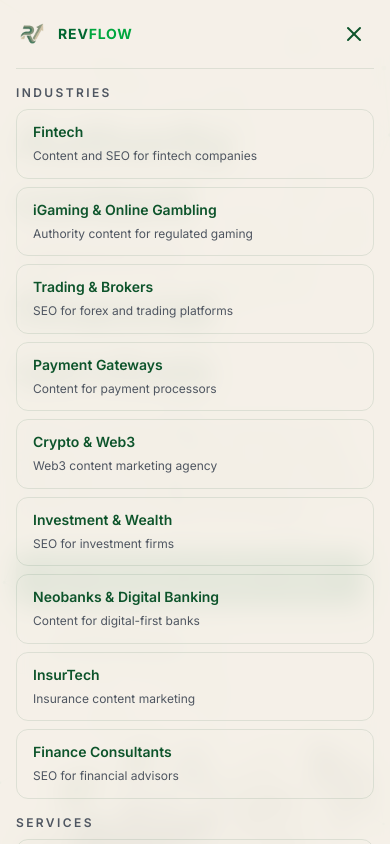
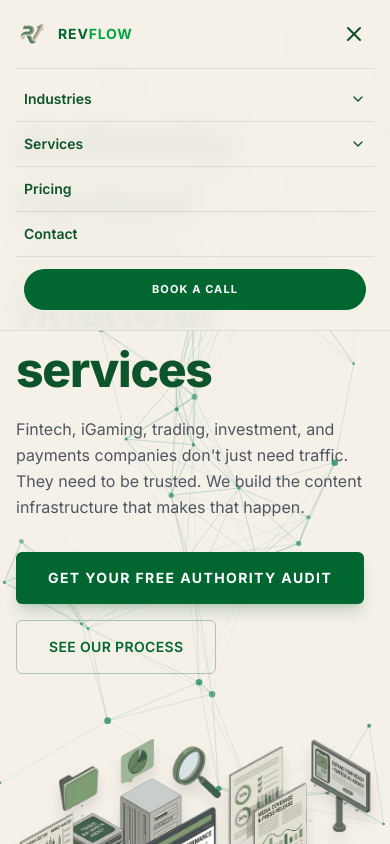
Before and after one commit to theo272004/revflow-landing, a Next.js app: page / in a window 390 px wide. Both pictures are taken after a click on the button 354 px from the left and 34 px from the top of the page. Shown: the top 844 px of the page. Built offline with nearby package versions, Linux system fonts and the light colour scheme.

Commit message:
Fix mobile navbar: accordion for Industries/Services, scrollable menu

```diff
--- a/components/header.tsx
+++ b/components/header.tsx
@@ -62,6 +62,11 @@ function DesktopDropdown({
 
 export function Header() {
   const [isMenuOpen, setIsMenuOpen] = useState(false)
+  const [openSection, setOpenSection] = useState<string | null>(null)
+
+  const toggleSection = (section: string) => {
+    setOpenSection(openSection === section ? null : section)
+  }
 
   return (
     <header className="fixed top-0 left-0 right-0 z-50 bg-[#f5f0e8]/93 backdrop-blur-md border-b border-green-900/10">
@@ -106,61 +111,77 @@ export function Header() {
 
         {/* Mobile Menu */}
         {isMenuOpen && (
-          <div className="md:hidden py-4 border-t border-green-900/10">
-            <nav className="flex flex-col gap-4">
-              <div className="space-y-2">
-                <p className="text-xs font-semibold uppercase tracking-[0.2em] text-muted-foreground">Industries</p>
-                <div className="grid gap-2">
+          <div className="md:hidden border-t border-green-900/10 max-h-[80vh] overflow-y-auto">
+            <nav className="flex flex-col py-2">
+              {/* Industries accordion */}
+              <button
+                className="flex items-center justify-between px-2 py-3 text-sm font-semibold text-green-900 w-full text-left"
+                onClick={() => toggleSection("industries")}
+              >
+                Industries
+                <ChevronDown className={`h-4 w-4 transition-transform ${openSection === "industries" ? "rotate-180" : ""}`} />
+              </button>
+              {openSection === "industries" && (
+                <div className="flex flex-col gap-0.5 pb-2">
                   {industries.map((item) => (
                     <Link
                       key={item.name}
                       href={item.href}
-                      className="rounded-xl border border-green-900/10 px-4 py-3 transition-colors hover:bg-[#f5f0e8]/60 no-underline"
+                      className="px-4 py-2 text-sm text-green-800 hover:bg-[#f5f0e8] rounded-lg no-underline"
                       onClick={() => setIsMenuOpen(false)}
                     >
-                      <span className="block text-sm font-semibold text-green-900">{item.name}</span>
-                      <span className="mt-1 block text-xs leading-relaxed text-muted-foreground">{item.description}</span>
+                      {item.name}
                     </Link>
                   ))}
                 </div>
-              </div>
-              <div className="space-y-2">
-                <p className="text-xs font-semibold uppercase tracking-[0.2em] text-muted-foreground">Services</p>
-                <div className="grid gap-2">
+              )}
+
+              {/* Services accordion */}
+              <button
+                className="flex items-center justify-between px-2 py-3 text-sm font-semibold text-green-900 w-full text-left border-t border-green-900/10"
+                onClick={() => toggleSection("services")}
+              >
+                Services
+                <ChevronDown className={`h-4 w-4 transition-transform ${openSection === "services" ? "rotate-180" : ""}`} />
+              </button>
+              {openSection === "services" && (
+                <div className="flex flex-col gap-0.5 pb-2">
                   {services.map((item) => (
                     <Link
                       key={item.name}
                       href={item.href}
-                      className="rounded-xl border border-green-900/10 px-4 py-3 transition-colors hover:bg-[#f5f0e8]/60 no-underline"
+                      className="px-4 py-2 text-sm text-green-800 hover:bg-[#f5f0e8] rounded-lg no-underline"
                       onClick={() => setIsMenuOpen(false)}
                     >
-                      <span className="block text-sm font-semibold text-green-900">{item.name}</span>
-                      <span className="mt-1 block text-xs leading-relaxed text-muted-foreground">{item.description}</span>
+                      {item.name}
                     </Link>
                   ))}
                 </div>
-              </div>
+              )}
+
               <Link
                 href="#pricing"
-                className="text-muted-foreground hover:text-green-800 transition-colors no-underline"
+                className="px-2 py-3 text-sm font-semibold text-green-900 border-t border-green-900/10 no-underline"
                 onClick={() => setIsMenuOpen(false)}
               >
                 Pricing
               </Link>
               <Link
                 href="#contact"
-                className="text-muted-foreground hover:text-green-800 transition-colors no-underline"
+                className="px-2 py-3 text-sm font-semibold text-green-900 border-t border-green-900/10 no-underline"
                 onClick={() => setIsMenuOpen(false)}
               >
                 Contact
               </Link>
+              <div className="px-2 py-3 border-t border-green-900/10">
                 <Link
                   href="#contact"
-                className="bg-green-800 text-white text-center text-[11px] font-bold tracking-[.1em] uppercase px-6 py-3 rounded-full hover:opacity-85 transition-opacity w-full mt-2 no-underline"
+                  className="bg-green-800 text-white text-center text-[11px] font-bold tracking-[.1em] uppercase px-6 py-3 rounded-full hover:opacity-85 transition-opacity block no-underline"
                   onClick={() => setIsMenuOpen(false)}
                 >
                   Book a Call
                 </Link>
+              </div>
             </nav>
           </div>
         )}
```
Lines whose indentation alone changed are shown as unchanged.
